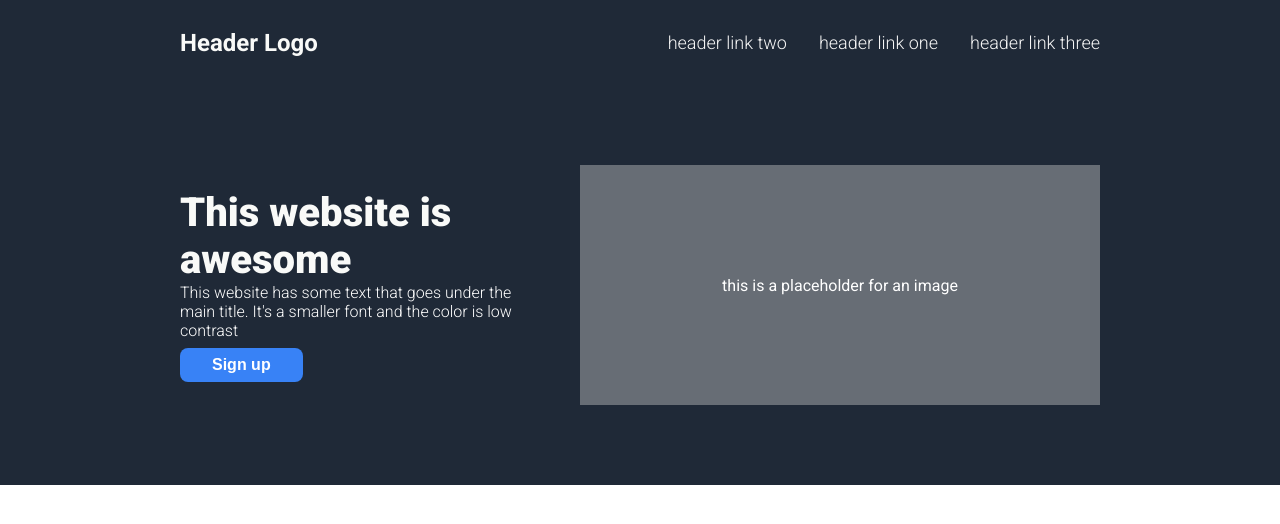
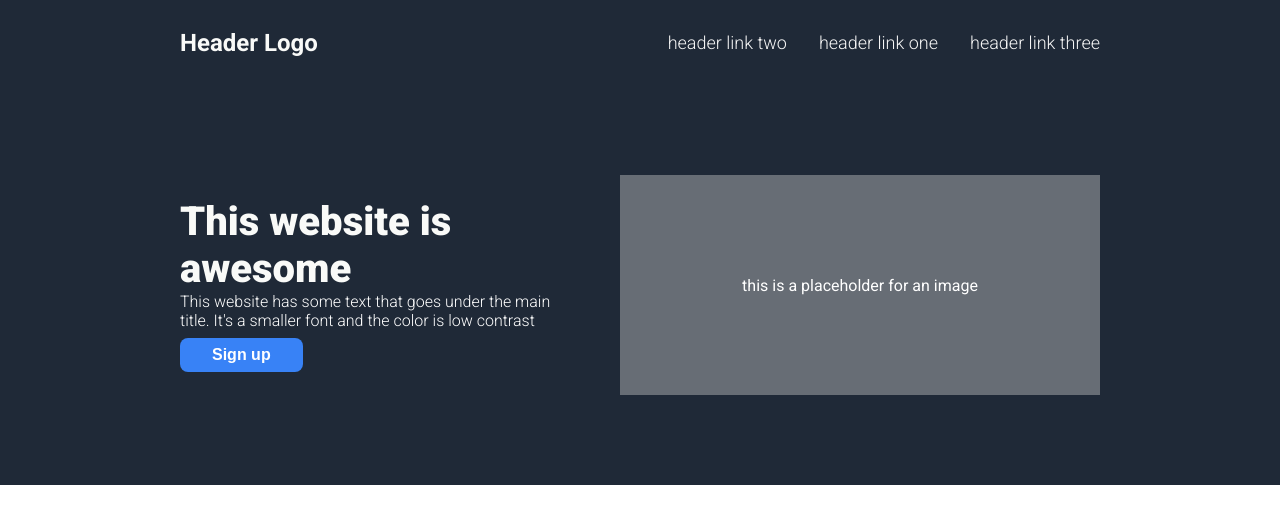
Before and after one commit to schunsie/landing-page, a plain HTML site: page index.html in a window 1280 px wide. Drawn offline with Linux system fonts and the light colour scheme.

Commit message:
Update hero image size values

```diff
--- a/style.css
+++ b/style.css
@@ -67,8 +67,8 @@ a {
 
 .hero-image {
     background-color: rgba(211, 211, 211, 0.40);
-    height: 240px;
-    width: 520px;
+    height: 220px;
+    width: 480px;
     flex: 0 0 auto;
     display: flex;
     align-items: center;
```
